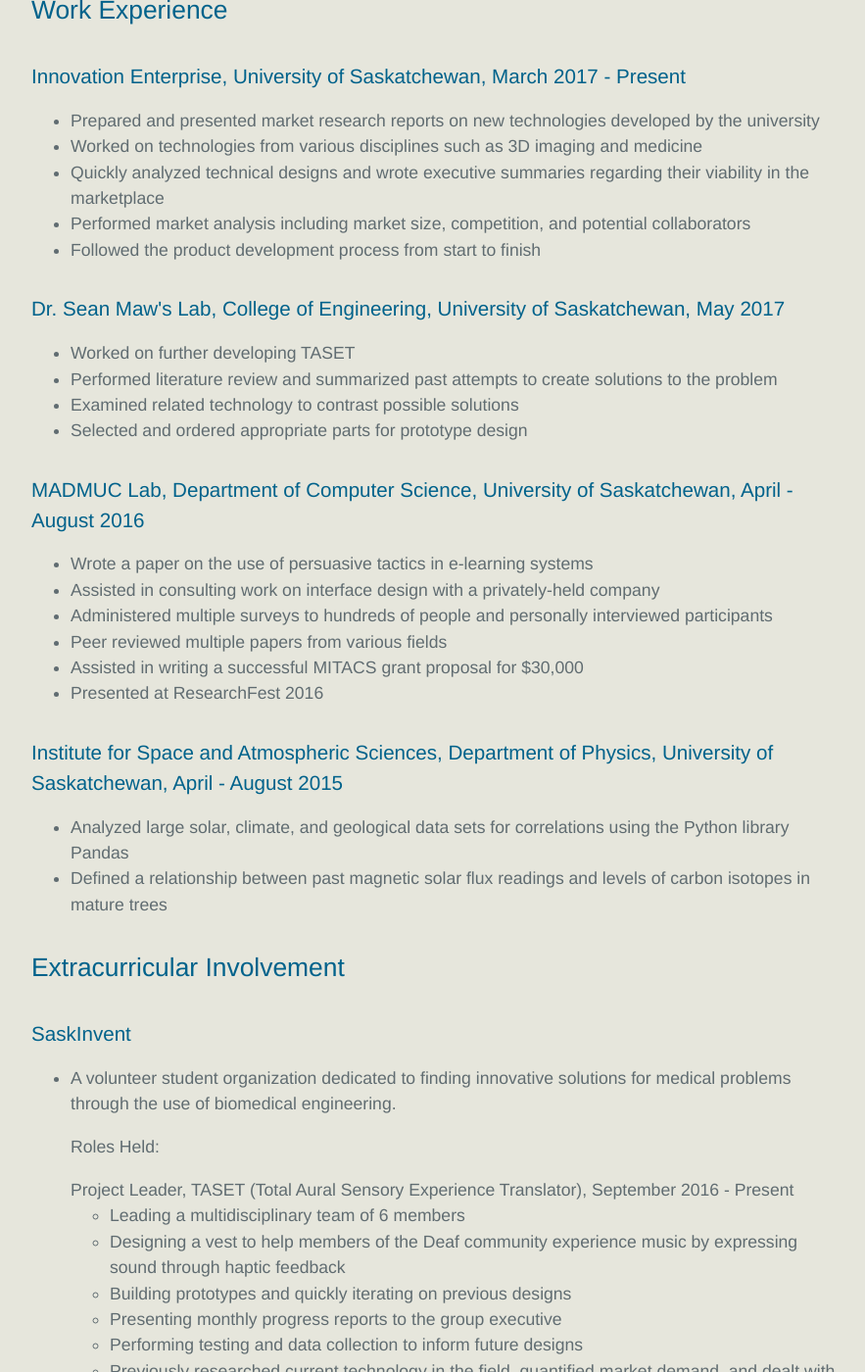
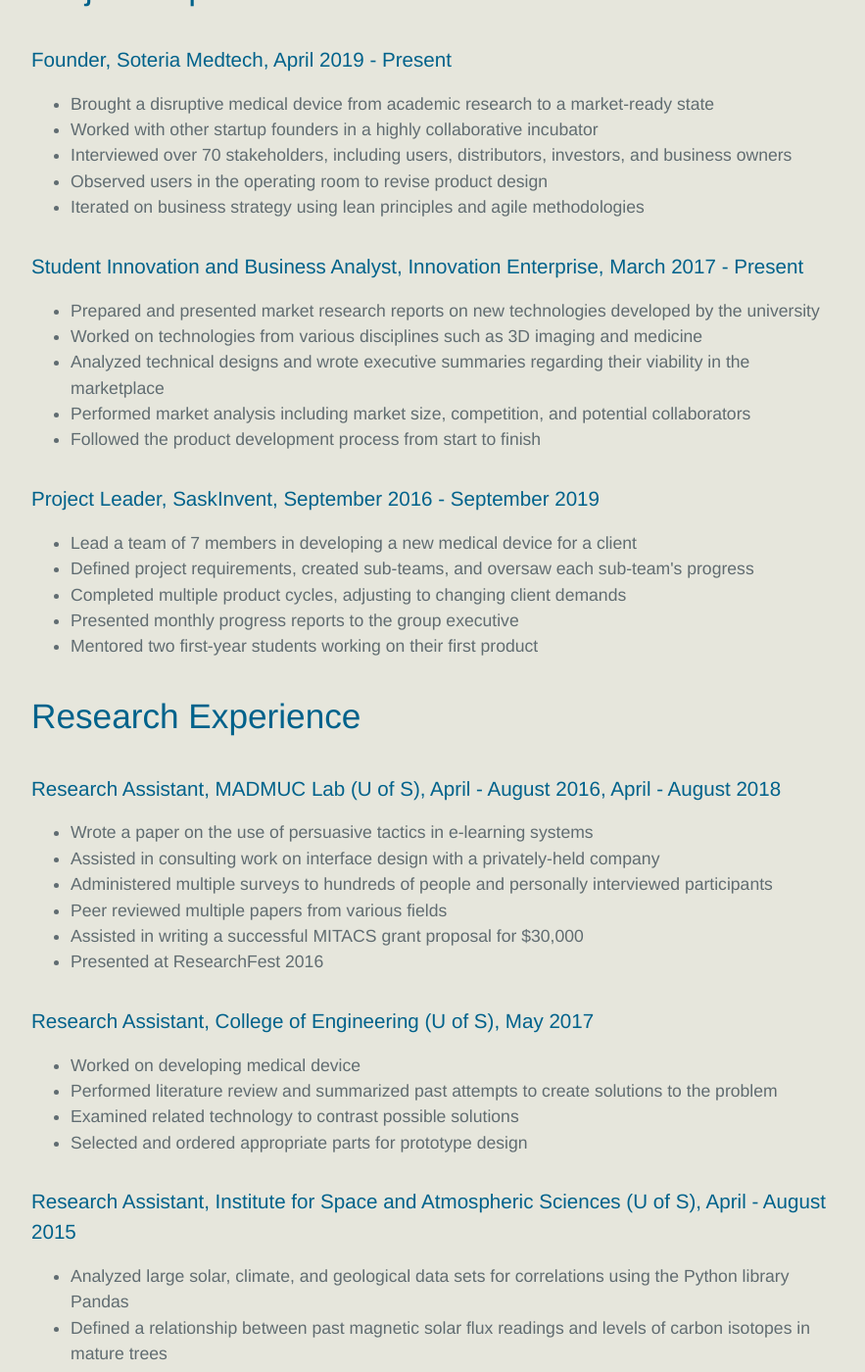
Before and after one commit to yashukla/yashukla.github.io, a Jekyll site: the page built from cv/index.html, in a window 1280 px wide and 1400 px high, scrolled down 321 px. Shown: the whole window at 98% size, without its empty margins (192-1075 px from the left). Built offline with Jekyll 4.4.1, drawn with Linux system fonts in a browser that asks for light colours; the repository's description, which GitHub fills in, is left out; some of the changed text lies outside the part shown.

Commit message:
Content Changes
Heavily modified text on home page and CV page.

```diff
--- a/_layouts/default.html
+++ b/_layouts/default.html
@@ -35,19 +35,12 @@
     </header>
     <header class="page-header" role="banner">
       <h1 class="project-name">{{ page.title | default: site.title | default: site.github.repository_name }}</h1>
-      <h2 class="project-tagline">{{ page.description | default: site.description | default: site.github.project_tagline }}</h2>
     </header>
 
     <main id="content" class="main-content" role="main">
       {{ content }}
     </main>
     <footer class="site-footer" role="banner">
-        <nav>
-          <tr>
-            <th><a href="mailto:yash.shukla@usask.ca" style = "color:#fff">email</a></th>
-            <th><a href="https://www.linkedin.com/in/yash-shukla-8a5781157/" style = "color:#fff">LinkedIn</a></th>
-          </tr>
-        </nav>
         {% if site.github.is_project_page %}
           {{ site.title | default: site.github.repository_name }} is maintained by <a href="{{ site.github.owner_url }}">{{ site.github.owner_name }}</a><br>
         {% endif %}
--- a/cv/index.html
+++ b/cv/index.html
@@ -4,28 +4,44 @@ title: My CV
 ---
 <div class = "blurb">
 
-<h2> Work Experience </h2>
+<h1>Project Experience </h1>
 
-<h3>Innovation Enterprise, University of Saskatchewan, March 2017 - Present</h3>
+<h3>Founder, Soteria Medtech, April 2019 - Present</h3>
+
+<ul>
+  <li>Brought a disruptive medical device from academic research to a market-ready state</li>
+  <li>Worked with other startup founders in a highly collaborative incubator</li>
+  <li>Interviewed over 70 stakeholders, including users, distributors, investors, and business owners</li>
+  <li>Observed users in the operating room to revise product design</li>
+  <li>Iterated on business strategy using lean principles and agile methodologies</li>
+</ul>
+
+<h3>Student Innovation and Business Analyst, Innovation Enterprise, March 2017 - Present</h3>
 
 <ul>
   <li>Prepared and presented market research reports on new technologies developed by the university</li>
   <li>Worked on technologies from various disciplines such as 3D imaging and medicine</li>
-  <li>Quickly analyzed technical designs and wrote executive summaries regarding their viability in the marketplace</li>
+  <li>Analyzed technical designs and wrote executive summaries regarding their viability in the marketplace</li>
   <li>Performed market analysis including market size, competition, and potential collaborators</li>
   <li>Followed the product development process from start to finish</li>
 </ul>
 
-<h3>Dr. Sean Maw's Lab, College of Engineering, University of Saskatchewan, May 2017</h3>
+<h3> Project Leader, SaskInvent, September 2016 - September 2019 </h3>
 
 <ul>
-  <li>Worked on further developing TASET</li>
-  <li>Performed literature review and summarized past attempts to create solutions to the problem</li>
-  <li>Examined related technology to contrast possible solutions</li>
-  <li>Selected and ordered appropriate parts for prototype design</li>
+	<li> Lead a team of 7 members in developing a new medical device for a client</li>
+	<li> Defined project requirements, created sub-teams, and oversaw each sub-team's progress</li>
+	<li> Completed multiple product cycles, adjusting to changing client demands </li>
+	<li> Presented monthly progress reports to the group executive </li>
+	<li> Mentored two first-year students working on their first product </li>
 </ul>
 
-<h3>MADMUC Lab, Department of Computer Science, University of Saskatchewan, April - August 2016 </h3>
+
+
+
+<h1>Research Experience</h1>
+
+<h3>Research Assistant, MADMUC Lab (U of S), April - August 2016, April - August 2018 </h3>
 
 <ul>
   <li>Wrote a paper on the use of persuasive tactics in e-learning systems</li>
@@ -36,7 +52,18 @@ title: My CV
   <li>Presented at ResearchFest 2016</li>
 </ul>
 
-<h3>Institute for Space and Atmospheric Sciences, Department of Physics, University of Saskatchewan, April - August 2015 </h3>
+
+<h3>Research Assistant, College of Engineering (U of S), May 2017</h3>
+
+<ul>
+  <li>Worked on developing medical device</li>
+  <li>Performed literature review and summarized past attempts to create solutions to the problem</li>
+  <li>Examined related technology to contrast possible solutions</li>
+  <li>Selected and ordered appropriate parts for prototype design</li>
+</ul>
+
+
+<h3>Research Assistant, Institute for Space and Atmospheric Sciences (U of S), April - August 2015 </h3>
 
 <ul>
   <li>Analyzed large solar, climate, and geological data sets for correlations using the Python library Pandas</li>
@@ -44,64 +71,45 @@ title: My CV
 </ul>
 
 
-<h2> Extracurricular Involvement </h2>
+<h2>Volunteer Involvement </h2>
 
-<h3>SaskInvent</h3>
-
-<ul>
-  <li> A volunteer student organization dedicated to finding innovative solutions for medical problems through the use of biomedical engineering.</li>
-</ul>
-
-<ul style="list-style: none;">
-  <li>Roles Held:</li>
-</ul>
-
-<ul style="list-style: none;">
-  <li> Project Leader, TASET (Total Aural Sensory Experience Translator), September 2016 - Present
-    <ul>
-      <li> Leading a multidisciplinary team of 6 members</li>
-      <li> Designing a vest to help members of the Deaf community experience music by expressing sound through haptic feedback</li>
-      <li> Building prototypes and quickly iterating on previous designs </li>
-      <li> Presenting monthly progress reports to the group executive </li>
-      <li> Performing testing and data collection to inform future designs </li>
-      <li> Previously researched current technology in the field, quantified market demand, and dealt with potential future collaborators </li>
-      <li> Debugged technical problems with previous prototypes </li>
-    </ul>
-  </li>
-  <li> Sponsorship Director, April 2016 - April 2017
+<h3>Recruitment Director, SaskInvent, April 2017 - April 2019</h3>
 <ul>
   <li> Was voted into position unanimously by over 15 other members</li>
   <li> Laid out a plan with clear sources to target for funding</li>
   <li> Rewrote sponsorship package to reflect new projects taken on by our group </li>
   <li> Secured new sponsors, leading to the group taking on more complex projects with more funding required </li>
 </ul>
-  </li>
-  <li> Member, October 2015 - Present
+
+<h3>Sponsorship Director, SaskInvent, April 2016 - April 2017</h3>
+<ul>
+  <li> Was voted into position unanimously by over 15 other members</li>
+  <li> Laid out a plan with clear sources to target for funding</li>
+  <li> Rewrote sponsorship package to reflect new projects taken on by our group </li>
+  <li> Secured new sponsors, leading to the group taking on more complex projects with more funding required </li>
+</ul>
+
+<h3> Member, SaskInvent, October 2015 - Present </h3>
+
 <ul>
   <li> Helped with design of prosthetics for amputee children</li>
   <li> Assisted in designing and building an Olfactometer for use in a neuroscience lab</li>
   <li> Assisted in production of 3D printed surgical brain models for use by surgeons at the Royal University Hospital </li>
 </ul>
-  </li>
+
+<h3>Volunteer Researcher, Institute for Space and Atmospheric Sciences (U of S), May-June 2014</h3>
+
+<ul>
+  <li>Ported part of existing research codebase from IDL to Python </li>
+	<li>Examined years of radar data for anomalies used to find hardware issues</li>
 </ul>
 
-<h3>Huskie Motorsports Racing</h3>
+<h3>Volunteer Researcher, Department of Biochemistry (U of S), May-June 2014</h3>
 
 <ul>
-  <li> The University of Saskatchewan's FSAE team.</li>
-</ul>
-
-<ul style="list-style: none;">
-  <li>Roles Held:</li>
-</ul>
-
-<ul style="list-style: none;">
-  <li> Electrical Team Member, September 2015 - April 2016
-    <ul>
-      <li> Designed and etched entirely new PCB for connecting the racecar to the dyno</li>
-      <li> Identified the source of a troublesome problem as the car's rectifier</li>
-    </ul>
-  </li>
+  <li>Complete multiple lab procedures including western blots and PCR assays </li>
+	<li>Rewrote technical instructions for carrying out multiple lab procedures</li>
+	<li>Assisted with preparing lab samples for centrifuge analysis</li>
 </ul>
 
 </div><!-- /.blurb -->
```
Also changed, not shown: index.html (+25 -4 lines). Lines whose indentation alone changed are shown as unchanged.
